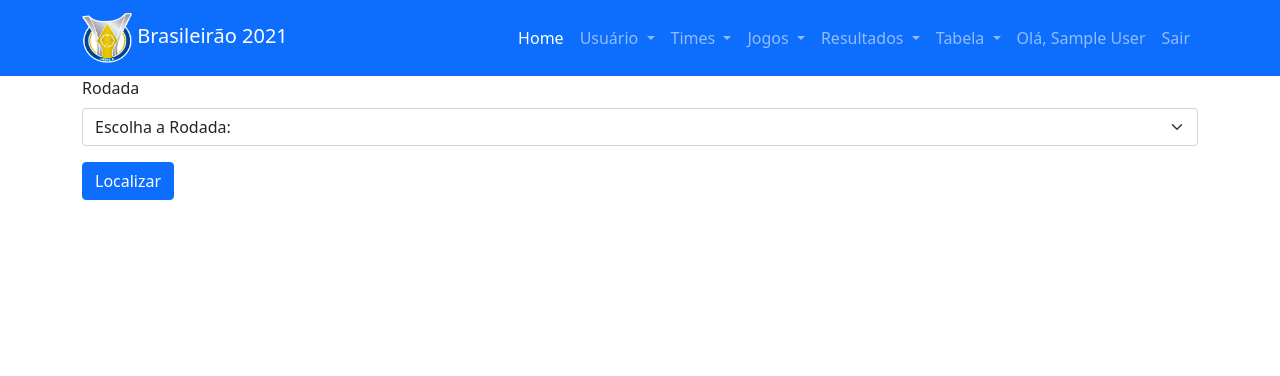
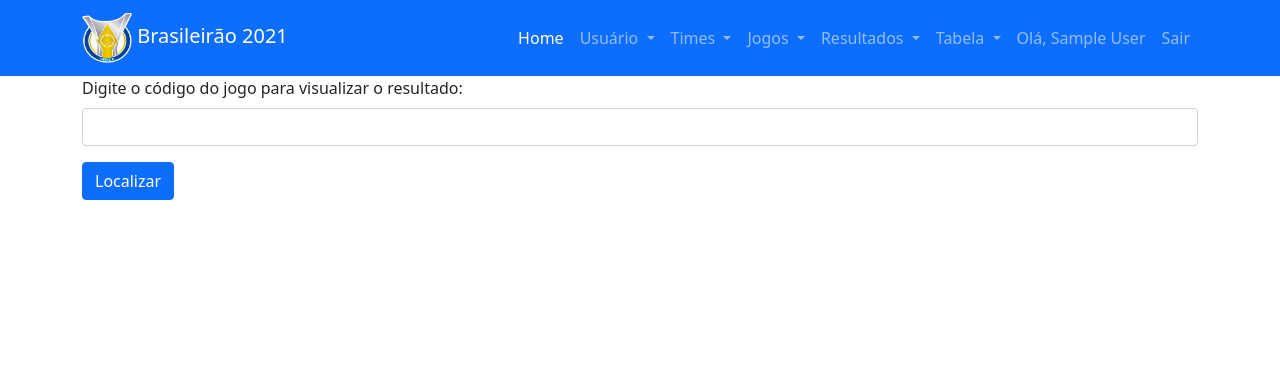
Before and after one commit to jprevitalli/tabelaBrasileiro2020, a PHP site: page /visualizarResultados.php in a window 1280 px wide. Shown: the top 376 px of the page. Run offline with PHP 8.4, Linux system fonts and the light colour scheme; the visitor is signed in with stand-in values (Sample User, id 1); tables that the repository leaves empty or names only in its code hold one stand-in row (values such as "Sample post").

Commit message:
segunda alteração 15_07

```diff
--- a/View/visualizarResultados.php
+++ b/View/visualizarResultados.php
@@ -9,53 +9,12 @@ include_once("../Model/conexao.php");
 
 <div class="container">
 
-
     <form action="" method="POST" class="row g-3">
 
 
         <div class="col-12">
-            <label for="inputRodada" class="form-label">Rodada</label>
-            <select required name="rodada" class="form-select form-select" aria-label=".form-select-lg example">
-                <option disabled selected>Escolha a Rodada:</option>
-                <option value="Rodada 1">Rodada 1</option>
-                <option value="Rodada 2">Rodada 2</option>
-                <option value="Rodada 3">Rodada 3</option>
-                <option value="Rodada 4">Rodada 4</option>
-                <option value="Rodada 5">Rodada 5</option>
-                <option value="Rodada 6">Rodada 6</option>
-                <option value="Rodada 7">Rodada 7</option>
-                <option value="Rodada 8">Rodada 8</option>
-                <option value="Rodada 9">Rodada 9</option>
-                <option value="Rodada 10">Rodada 10</option>
-                <option value="Rodada 11">Rodada 11</option>
-                <option value="Rodada 12">Rodada 12</option>
-                <option value="Rodada 13">Rodada 13</option>
-                <option value="Rodada 14">Rodada 14</option>
-                <option value="Rodada 15">Rodada 15</option>
-                <option value="Rodada 16">Rodada 16</option>
-                <option value="Rodada 17">Rodada 17</option>
-                <option value="Rodada 18">Rodada 18</option>
-                <option value="Rodada 19">Rodada 19</option>
-                <option value="Rodada 20">Rodada 20</option>
-                <option value="Rodada 21">Rodada 21</option>
-                <option value="Rodada 22">Rodada 22</option>
-                <option value="Rodada 23">Rodada 23</option>
-                <option value="Rodada 24">Rodada 24</option>
-                <option value="Rodada 25">Rodada 25</option>
-                <option value="Rodada 26">Rodada 26</option>
-                <option value="Rodada 27">Rodada 27</option>
-                <option value="Rodada 28">Rodada 28</option>
-                <option value="Rodada 29">Rodada 29</option>
-                <option value="Rodada 30">Rodada 30</option>
-                <option value="Rodada 31">Rodada 31</option>
-                <option value="Rodada 32">Rodada 32</option>
-                <option value="Rodada 33">Rodada 33</option>
-                <option value="Rodada 34">Rodada 34</option>
-                <option value="Rodada 35">Rodada 35</option>
-                <option value="Rodada 36">Rodada 36</option>
-                <option value="Rodada 37">Rodada 37</option>
-                <option value="Rodada 38">Rodada 38</option>
-            </select>
+            <label class="form-label">Digite o código do jogo para visualizar o resultado:</label>
+            <input type="text" name="codjogosrodada" class="form-control">
         </div>
 
 
@@ -66,70 +25,96 @@ include_once("../Model/conexao.php");
     </form>
 
     <?php
-    $codresultadorodada = isset($_POST["codresultado"]) ? $_POST["codresultado"] : "";
-    $dado = visuResultadosJogos($conexao, $codresultadorodada);
-    if (!$codresultadorodada) {
+    $codjogosrodada = isset($_POST["codjogosrodada"]) ? $_POST["codjogosrodada"] : "";
+    $dado = visuResultados($conexao, $codjogosrodada);
+    if (!$codjogosrodada) {
     } else {
 
 
         foreach ($dado as $dados) :
 
     ?>
+            <div class="container">
+                <form action="" method="POST" class="row g-3">
 
-            <form action="">
-
-                <br>
-
-                <div class="rodada1">
-                    <div>
-                        <h3> 1ª RODADA</h3>
+                    <div class="col-1">
+                        <label class="form-label">Código:</label>
+                        <input type="text" readonly name="codjogosrodadaFK" value="<?= $dados["codjogosrodada"] ?>" class="form-control">
                     </div>
 
-                    <div class="jogo1">
-                        <div class="placar">
+                    <div class="col-6">
+                        <label class="form-label">Rodada:</label>
+                        <input type="img" readonly name="rodada" value="<?= $dados["rodada"] ?>" class="form-control">
+                    </div>
 
-                            <div class="placarmandante">
+                    <!-- Como fazer para colocar o escudo aqui de outra tabela?
+                <div class="col-2">
 
-                                <div class="imgmandante"><img src="img/SAO.png" width="30" height="30" alt="são paulo">
-                                </div>
-                                <div class="mandante">
-                                    <p>SAO</p>
-                                </div>
-                            </div>
+                    <input type="" readonly name="escudotime" value="<?= $dados["escudotime"] ?>" class="form-control">
+                </div>
+                -->
 
-                            <div class="verso">
-                                <div class="versox">
-                                    <div>
-                                        <div>
-                                            <input type="text" readonly name="golsmandante" value="<?= $dados["golsmandante"] ?>" class="form-control">
-                                        </div>
+                    <div class="col-6">
+                        <label class="form-label">Time mandante:</label>
+                        <input type="text" readonly name="timemandante" value="<?= $dados["timemandantejogos"] ?>" class="form-control">
+                    </div>
 
-                                        <p>X</p>
-                                        <div></div>
-                                    </div>
-                                </div>
+                    <div class="col-6">
+                        <label class="form-label">Time visitante:</label>
+                        <input type="text" readonly name="timevisitante" value="<?= $dados["timevisitantejogos"] ?>" class="form-control">
+                    </div>
 
-                                <div class="placarvisitante">
-                                    <div class="imgvisitante"><img src="img/SAO.png" width="30" height="30" alt="são paulo">
-                                    </div>
+                     <!-- Como fazer para colocar os gols aqui de outra tabela?
+                    <div class="col-6">
+                        <label class="form-label">Gols Mandante:</label>
+                        <input type="text" readonly name="golsmandante" value="<?= $dados["golsmandante"] ?>" class="form-control">
+                    </div>
 
-                                    <div class="visitante">
-                                        <p>PAL</p>
-                                    </div>
-                                </div>
-                            </div>
-                        </div>
+                    <div class="col-6">
+                        <label class="form-label">Gols Visitante</label>
+                        <input type="text" readonly name="golsvisitante" value="<?= $dados["golsvisitante"] ?>" class="form-control">
                     </div>
-                </div>
+
+                    -->
+
+                    <div class="col-4">
+                        <label class="form-label">Data do jogo:</label>
+                        <input type="date" readonly name="datajogorodada" value="<?= $dados["dtjogosrodada"] ?>" class="form-control">
+                    </div>
+
+                    <div class="col-4">
+                        <label class="form-label">Horário do Jogo:</label>
+                        <input type="text" readonly name="horariojogo" value="<?= $dados["horariojogosrodada"] ?>" class="form-control">
+                    </div>
+
+                    <div class="col-12">
+                        <button type="submit" class="btn btn-primary">Alterar</button>
+                    </div>
+
+
+                </form>
+            </div>
 
 
 
+            <tbody>
+
+                <tr>
+                    <th scope="row"></th>
+                    <td></td>
+                    <td></td>
+                    <td></td>
+                    <td></td>
+                    <td></td>
+
+                </tr>
         <?php
         endforeach;
     }
         ?>
 
-            </form>
+            </tbody>
+            </table>
 
 </div>
 
```
Also changed, not shown: View/cadastroResultados.php (+5 -21 lines), View/visualizarResultados(TESTE).php (added, +138 -0 lines).
